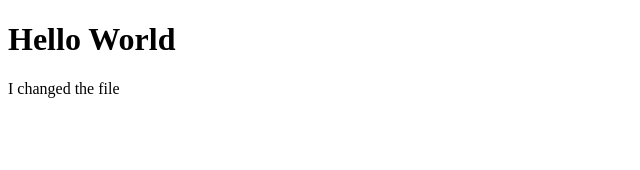
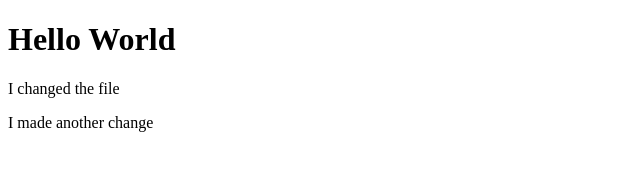
Before and after one commit to Sahedeva/gitPractice, a plain HTML site: page index.html in a window 1280 px wide. Shown: the whole page, without its empty margins (0-640 px from the left). Drawn offline with Linux system fonts and the light colour scheme.

Commit message:
Changed text added another paragraph

```diff
--- a/index.html
+++ b/index.html
@@ -7,5 +7,6 @@
   <body>
     <h1>Hello World</h1>
     <p>I changed the file</p>
+    <p>I made another change</p>
   </body>
 </html>
```
